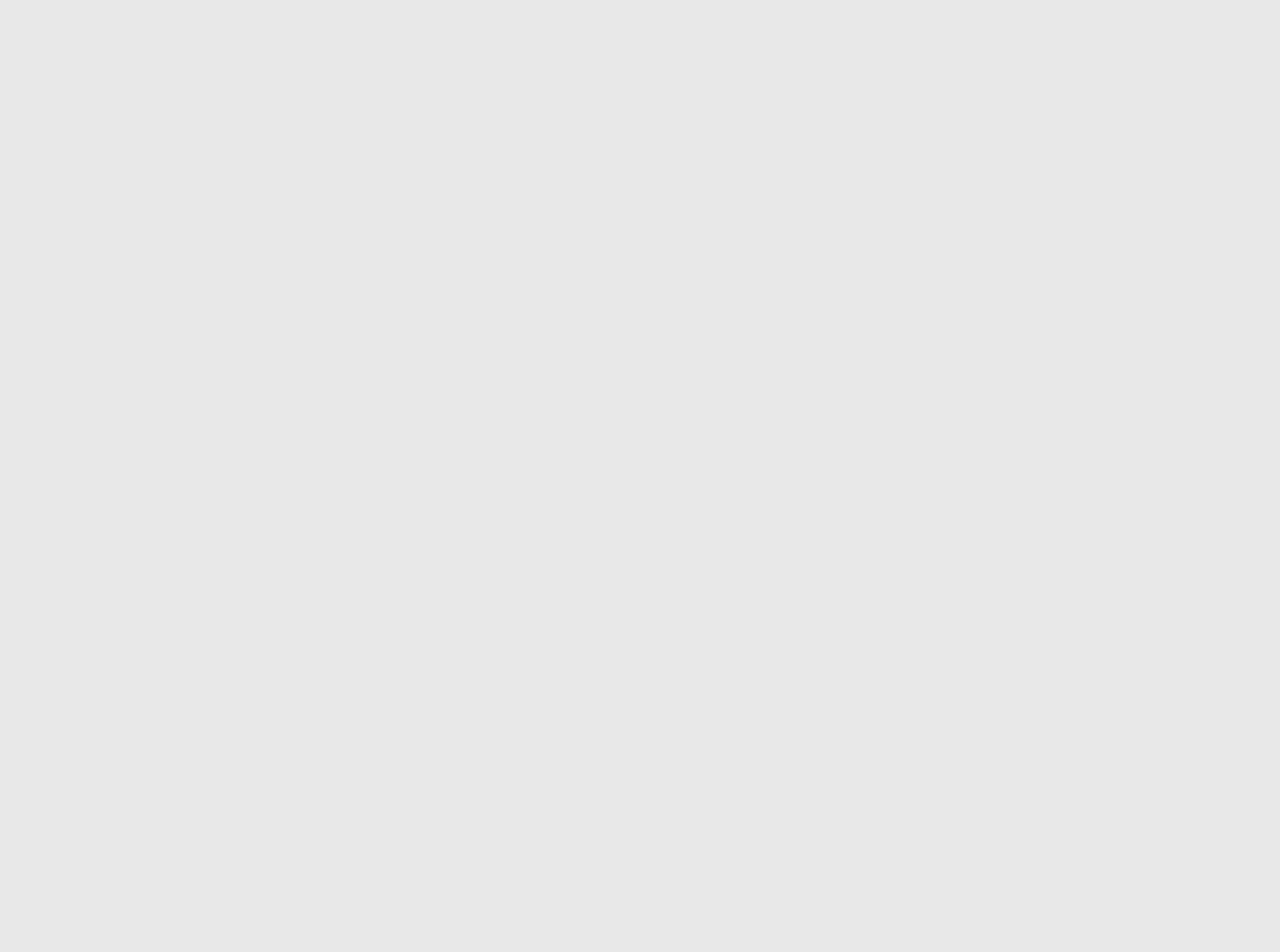
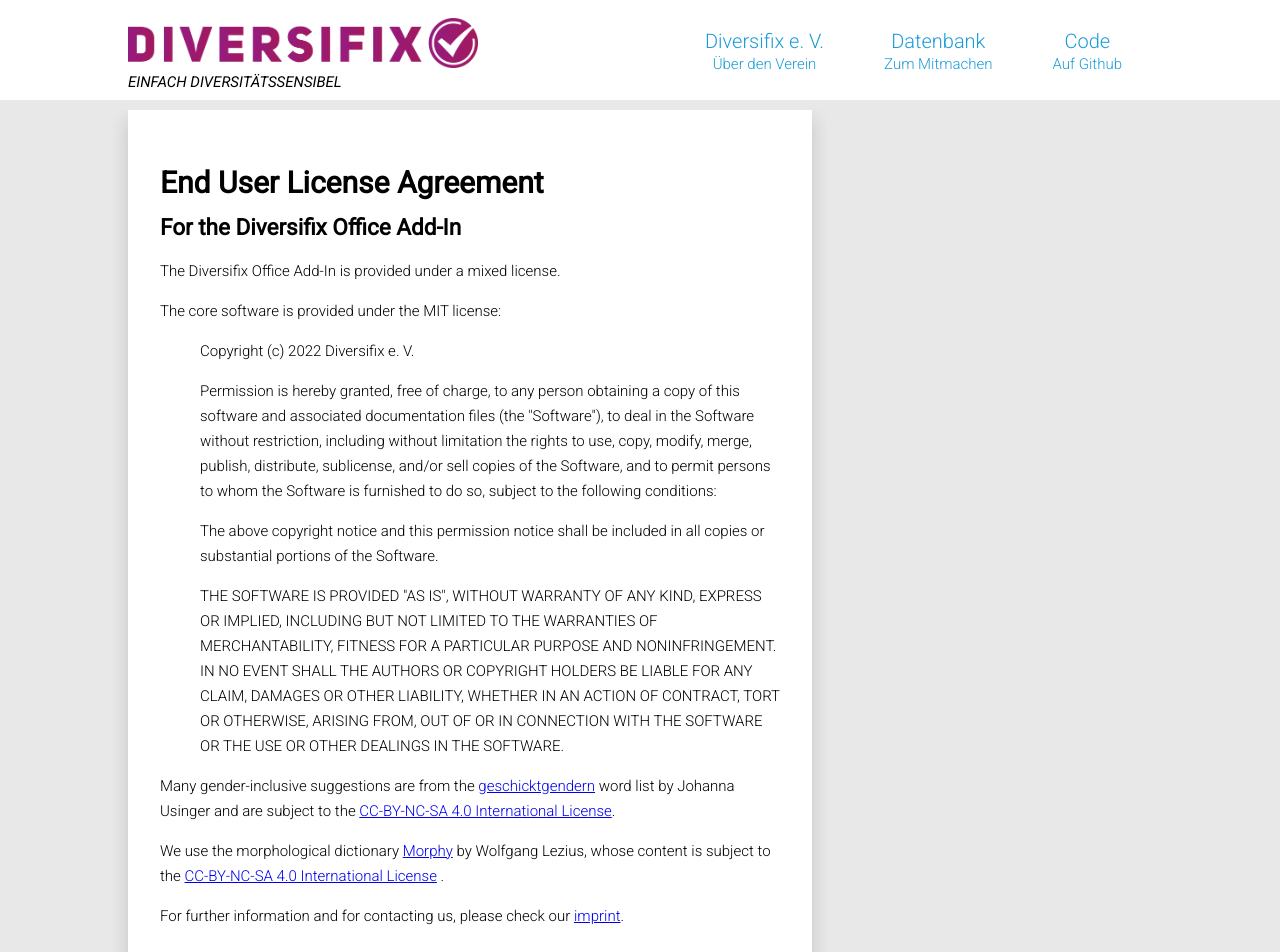
Before and after one commit to diversifix/diversifix-website, a React (Create React App) app: page /addin-license in a window 1280 px wide. Before the commit this address had no page. Shown: the top 952 px of the page. Before the commit the page ends 800 px from the top, so only its background shows below. Built offline with nearby package versions, Linux system fonts and the light colour scheme.

Commit message:
License and Privacy Policy for Office Add-In

```diff
--- a/src/App.tsx
+++ b/src/App.tsx
@@ -4,6 +4,8 @@
 import { Main } from "./Pages/Main";
 import { Impressum } from "./Pages/Impressum";
 import { Support } from "./Pages/Support";
+import { AddinLicense } from "./Pages/AddinLicense";
+import { AddinPrivacy } from "./Pages/AddinPrivacy";
 
 function App() {
   return (
@@ -15,6 +17,8 @@
           <Route path="mitmachen" element={<Mitmachen />}></Route>
           <Route path="impressum" element={<Impressum />}></Route>
           <Route path="support" element={<Support />}></Route>
+          <Route path="addin-license" element={<AddinLicense />}></Route>
+          <Route path="addin-privacy" element={<AddinPrivacy />}></Route>
         </Route>
       </Routes>
     </BrowserRouter>
--- /dev/null
+++ b/src/Pages/AddinLicense.tsx
@@ -0,0 +1,73 @@
+import { Page, InputAreaContainer, ResultsAreaContainer } from "../Components";
+import { TextContainer } from "./Verein";
+import styled from "styled-components";
+export const AddinLicense = () => (
+  <Page>
+    <InputAreaContainer>
+      <TextContainer>
+        <div>
+          <h1>End User License Agreement</h1>
+          <h2>For the Diversifix Office Add-In</h2>
+          <p>The Diversifix Office Add-In is provided under a mixed license.</p>
+          The core software is provided under the MIT license:
+          <Indent>
+            <p>Copyright (c) 2022 Diversifix e. V.</p>
+
+            <p>
+              Permission is hereby granted, free of charge, to any person
+              obtaining a copy of this software and associated documentation
+              files (the "Software"), to deal in the Software without
+              restriction, including without limitation the rights to use, copy,
+              modify, merge, publish, distribute, sublicense, and/or sell copies
+              of the Software, and to permit persons to whom the Software is
+              furnished to do so, subject to the following conditions:
+            </p>
+
+            <p>
+              The above copyright notice and this permission notice shall be
+              included in all copies or substantial portions of the Software.
+            </p>
+
+            <p>
+              THE SOFTWARE IS PROVIDED "AS IS", WITHOUT WARRANTY OF ANY KIND,
+              EXPRESS OR IMPLIED, INCLUDING BUT NOT LIMITED TO THE WARRANTIES OF
+              MERCHANTABILITY, FITNESS FOR A PARTICULAR PURPOSE AND
+              NONINFRINGEMENT. IN NO EVENT SHALL THE AUTHORS OR COPYRIGHT
+              HOLDERS BE LIABLE FOR ANY CLAIM, DAMAGES OR OTHER LIABILITY,
+              WHETHER IN AN ACTION OF CONTRACT, TORT OR OTHERWISE, ARISING FROM,
+              OUT OF OR IN CONNECTION WITH THE SOFTWARE OR THE USE OR OTHER
+              DEALINGS IN THE SOFTWARE.
+            </p>
+          </Indent>
+          <p>
+            Many gender-inclusive suggestions are from the{" "}
+            <a href="https://geschicktgendern.de/">geschicktgendern</a> word
+            list by Johanna Usinger and are subject to the{" "}
+            <a href="https://creativecommons.org/licenses/by-nc-sa/4.0/">
+              CC-BY-NC-SA 4.0 International License
+            </a>
+            .
+          </p>
+          <p>
+            We use the morphological dictionary{" "}
+            <a href="https://morphy.wolfganglezius.de/download/">Morphy</a> by
+            Wolfgang Lezius, whose content is subject to the{" "}
+            <a href="https://creativecommons.org/licenses/by-nc-sa/4.0/">
+              CC-BY-NC-SA 4.0 International License
+            </a>{" "}
+            .
+          </p>
+          <p>
+            For further information and for contacting us, please check our{" "}
+            <a href="impressum">imprint</a>.
+          </p>
+        </div>
+      </TextContainer>
+    </InputAreaContainer>
+    <ResultsAreaContainer></ResultsAreaContainer>
+  </Page>
+);
+
+const Indent = styled.div`
+  margin-left: 40px;
+`;
--- /dev/null
+++ b/src/Pages/AddinPrivacy.tsx
@@ -0,0 +1,49 @@
+import { Page, InputAreaContainer, ResultsAreaContainer } from "../Components";
+import { TextContainer } from "./Verein";
+
+export const AddinPrivacy = () => (
+  <Page>
+    <InputAreaContainer>
+      <TextContainer>
+        <div>
+          <h1>Privacy Policy</h1>
+          <h2>For the Diversifix Office Add-In</h2>
+          <p>
+            Data protection matters to us. We only collect and use personal data
+            to the extent required for the provision of our services. We do not
+            pass on your personal data to third parties. We do not use your
+            personal data for advertising purposes.
+          </p>
+          <p>
+            When you use the Diversifix Office Add-In, the text content of your
+            document will be transferred to our servers. This is necessary to
+            provide the service and generate suggestions. Neither the text nor
+            any data related to the text is stored permanently on our servers.
+            For performance reasons, suggestions relating to your text may be
+            cached, that is, they may be stored in the working memory of our
+            servers for a short time, together with a hash that identifies parts
+            of your text. This is necessary to speed up the repeated processing
+            of the same text or of text with only minor changes.
+          </p>
+          <p>
+            We suggest that you should not use the Diversifix Office Add-In on
+            documents that contain sensitive personal data. We are not
+            responsible for the use of the Diversifix Office Add-In on documents
+            that contain sensitive personal data.
+          </p>
+          <p>
+            Your individual preferences are stored locally (in Local Storage) in
+            the embedded web browser that is used by your Office application to
+            display the Diversifix Office Add-In. Your preferences are not
+            stored on our servers.
+          </p>
+          <p>
+            For further information and for contacting us, please check our{" "}
+            <a href="impressum">imprint</a>.
+          </p>
+        </div>
+      </TextContainer>
+    </InputAreaContainer>
+    <ResultsAreaContainer></ResultsAreaContainer>
+  </Page>
+);
--- a/src/Pages/Impressum.tsx
+++ b/src/Pages/Impressum.tsx
@@ -1,4 +1,4 @@
-import { Page, InputAreaContainer } from "../Components";
+import { Page, InputAreaContainer, ResultsAreaContainer } from "../Components";
 import { TextContainer } from "./Verein";
 export const Impressum = () => (
   <Page>
@@ -143,5 +143,6 @@
         </div>
       </TextContainer>
     </InputAreaContainer>
+    <ResultsAreaContainer></ResultsAreaContainer>
   </Page>
 );
```
